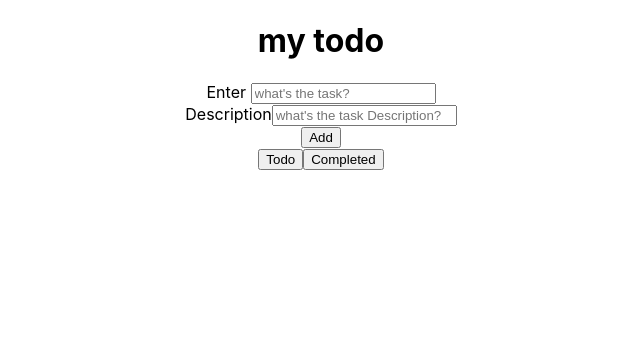
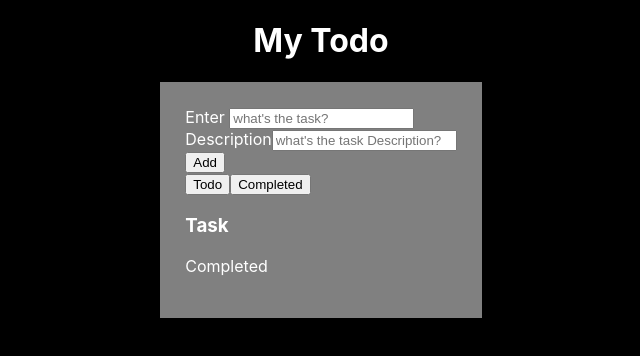
Before and after one commit to Vinay2001k/to-do-app, a React (Create React App) app: page / in a window 1280 px wide. Shown: the top 356 px of the page, without its empty margins (319-959 px from the left). Built offline with nearby package versions, Linux system fonts and the light colour scheme.

Commit message:
Initialised styling

```diff
--- a/src/App.css
+++ b/src/App.css
@@ -1,38 +1,15 @@
-.App {
-  text-align: center;
+body{
+  background-color: black;
+  color: white;
+  overflow: hidden;
 }
-
-.App-logo {
-  height: 40vmin;
-  pointer-events: none;
+h1{
+text-align: center;
 }
-
-@media (prefers-reduced-motion: no-preference) {
-  .App-logo {
-    animation: App-logo-spin infinite 20s linear;
-  }
+.todo-wrapper{
+  width: fit-content;
+  background: grey;
+  margin-left: auto;
+  margin-right: auto;
+  padding: 2%;
 }
-
-.App-header {
-  background-color: #282c34;
-  min-height: 100vh;
-  display: flex;
-  flex-direction: column;
-  align-items: center;
-  justify-content: center;
-  font-size: calc(10px + 2vmin);
-  color: white;
-}
-
-.App-link {
-  color: #61dafb;
-}
-
-@keyframes App-logo-spin {
-  from {
-    transform: rotate(0deg);
-  }
-  to {
-    transform: rotate(360deg);
-  }
-}
--- a/src/App.js
+++ b/src/App.js
@@ -3,7 +3,7 @@ import './App.css';
 function App() {
   return (
     <div className="App">
-     <h1>my todo</h1>
+     <h1>My Todo</h1>
      <div className='todo-wrapper'>
       <div className='todo-input'>
         <div className='input-items'>
@@ -22,6 +22,12 @@ function App() {
         <button>Todo</button>
         <button>Completed</button>
       </div>
+      <div className='todo-list'>
+        <div className='todo-list-items'>
+          <h3>Task</h3>
+          <p>Completed</p>
+        </div>
+      </div>
      </div>
     </div>
   );
```
